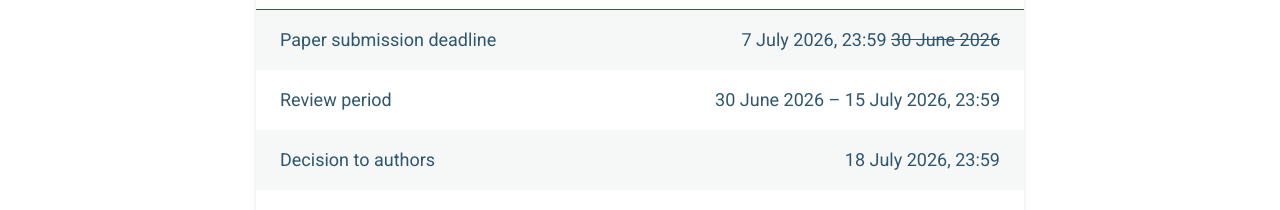
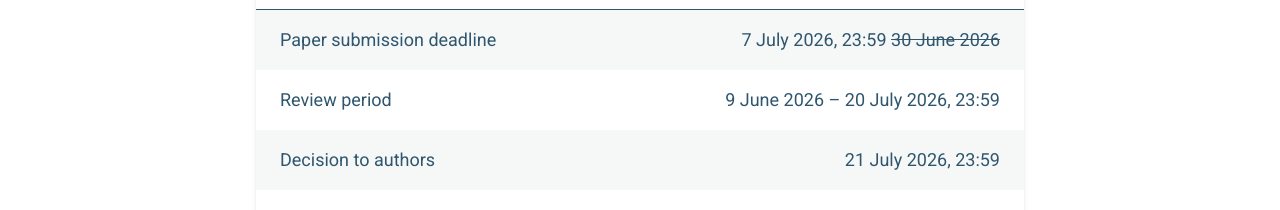
Before and after one commit to euvip2026/euvip2026.github.io, a Next.js app: page /special-sessions/1 in a window 1280 px wide. Shown: the part 733-943 px from the top of the page. Built offline with nearby package versions, Linux system fonts and the light colour scheme; no server answers.

Commit message:
update review period of all sessions.

```diff
--- a/src/app/calls/page.tsx
+++ b/src/app/calls/page.tsx
@@ -647,7 +647,7 @@ export default function CallsPage() {
         ],
         daterows: [
           ['Deadline for Student Session Submissions', '7 July 2026, 23:59 (<s>30 June 2026</s>)'],
-          ['Notification of Acceptance', '20 July 2026, 23:59'],
+          ['Notification of Acceptance', '21 July 2026, 23:59'],
         ],
       },
     ],
--- a/src/app/special-sessions/1/page.tsx
+++ b/src/app/special-sessions/1/page.tsx
@@ -21,8 +21,8 @@ export default function SpecialSessionsPage() {
         7 July 2026, 23:59 <s>30 June 2026</s>
       </>
     ],
-    ['Review period', '30 June 2026 – 15 July 2026, 23:59'],
-    ['Decision to authors', '18 July 2026, 23:59'],
+    ['Review period', '9 June 2026 – 20 July 2026, 23:59'],
+    ['Decision to authors', '21 July 2026, 23:59'],
     ['Camera Ready', '5 August 2026, 23:59'],
   ];
 
--- a/src/app/special-sessions/2/page.tsx
+++ b/src/app/special-sessions/2/page.tsx
@@ -21,15 +21,15 @@ export default function SpecialSessionsPage() {
     },
   ]
 
-  const schedule: Array<[string, React.ReactNode]> = [
+  const schedule: Array<[string, string]> = [
     [
       'Paper submission deadline',
       <>
         7 July 2026, 23:59 <s>30 June 2026</s>
       </>
     ],
-    ['Review period', '30 June 2026 – 15 July 2026, 23:59'],
-    ['Decision to authors', '18 July 2026, 23:59'],
+    ['Review period', '9 June 2026 – 20 July 2026, 23:59'],
+    ['Decision to authors', '21 July 2026, 23:59'],
     ['Camera Ready', '5 August 2026, 23:59'],
   ];
 
--- a/src/app/special-sessions/3/page.tsx
+++ b/src/app/special-sessions/3/page.tsx
@@ -22,8 +22,8 @@ export default function SpecialSessionsPage() {
         7 July 2026, 23:59 <s>25 June 2026</s>
       </>
     ],
-    ['Review period', '30 June 2026 – 15 July 2026, 23:59'],
-    ['Decision to authors', '18 July 2026, 23:59'],
+    ['Review period', '9 June 2026 – 20 July 2026, 23:59'],
+    ['Decision to authors', '21 July 2026, 23:59'],
     ['Camera Ready', '5 August 2026, 23:59'],
   ];
 
```
